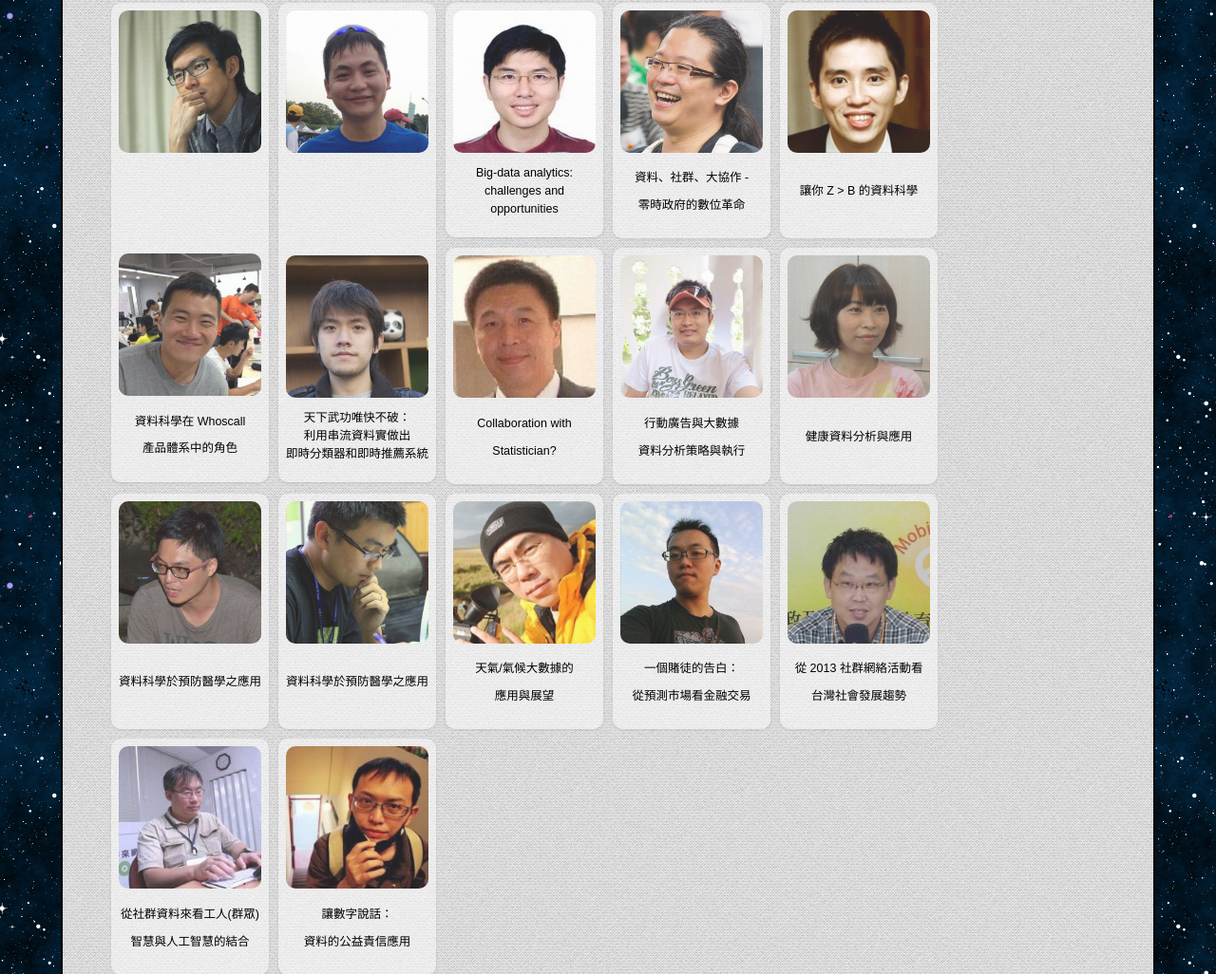
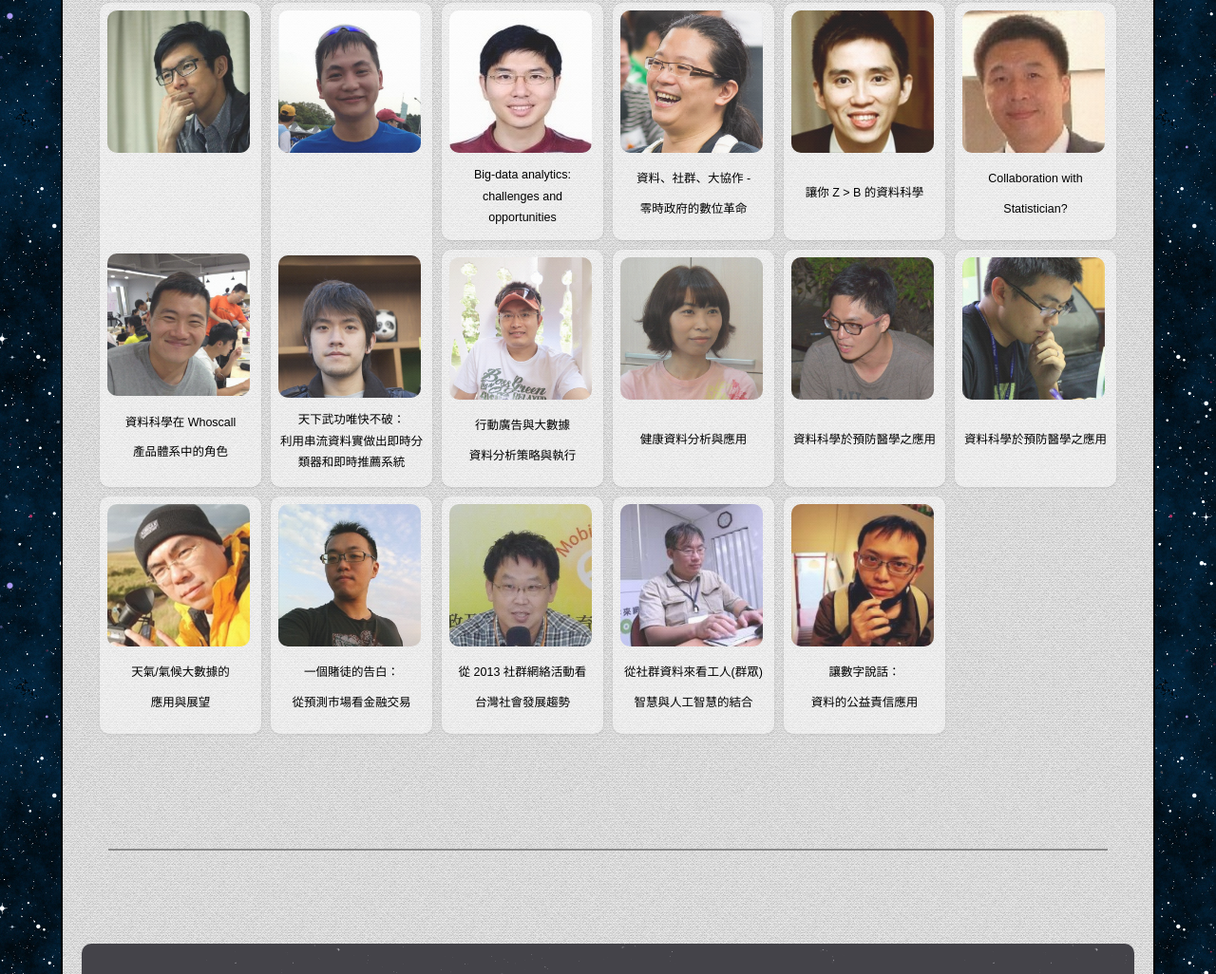
Before and after one commit to grass0916/DSC_GoogleForm_template, a plain HTML site: page index.html in a window 1280 px wide. Shown: the part 2455-3481 px from the top of the page at 95% size. Drawn offline with Linux system fonts and the light colour scheme; files that its build step writes are made by us from their sources; a script that the page names is missing; files whose address does not match are found by name; a web font is replaced by a local one.

Commit message:
version 1.2

```diff
--- a/css/DirectionAwareHoverEffect/style.css
+++ b/css/DirectionAwareHoverEffect/style.css
@@ -10,6 +10,8 @@
 	padding: 0;
 }
 .da-thumbs li {
+	width: 170px;
+	height: 250px;
 	float: left;
 	margin: 5px;
 	background: rgba(255,255,255,0.5);
@@ -17,6 +19,20 @@
 	position: relative;
 	box-shadow: 0 1px 3px rgba(0,0,0,0.1);
 	border-radius: 10px;
+}
+.da-thumbs li.couple {
+	height: 510px;
+}
+.sp_title, .sp_title2, .sp_title3 {
+	color: black;
+	font-size: 0.5em;
+	line-height: 4.9em;
+}
+.sp_title2 {
+	line-height: 2.5em;
+}
+.sp_title3 {
+	line-height: 1.8em;
 }
 .da-thumbs img {
 	width: 150px;
--- a/index.html
+++ b/index.html
@@ -154,7 +154,7 @@
                   <img src="images/speaker/10.jpg" />
                   <div class="name" title="資料科學在 Whoscall<br>產品體系中的角色"><span>郭建甫<br>&nbsp;<br>&nbsp;<br>&nbsp;<br>&nbsp;高義銘</span></div>
                   <div><img class="splike" src="images/nonlike.png" /></div>
-                  <p class="sp_title" style="color:black; font-size:0.5em; line-height:2.3em;">資料科學在 Whoscall<br>產品體系中的角色</p>
+                  <p class="sp_title2">資料科學在 Whoscall<br>產品體系中的角色</p>
                 </li>
                 <li class="couple" num="2" onclick="SpeakerMarked(2, 14)">
                   <img src="images/speaker/15.jpg" />
@@ -162,85 +162,85 @@
                   <img src="images/speaker/16.jpg" />
                   <div class="name" title="天下武功唯快不破：利用串流資料實做出即時分類器和即時推薦系統"><span>黃孝文<br>&nbsp;<br>&nbsp;<br>&nbsp;<br>&nbsp;林于聖</span></div>
                   <div><img class="splike" src="images/nonlike.png" /></div>
-                  <p class="sp_title" style="color:black; font-size:0.5em; line-height:1.5em;">天下武功唯快不破：<br>利用串流資料實做出<br>即時分類器和即時推薦系統</p>
+                  <p class="sp_title3">天下武功唯快不破：<br>利用串流資料實做出即時分類器和即時推薦系統</p>
                 </li>
                 <li class="male" num="3" onclick="SpeakerMarked(3, 1)">
                   <img src="images/speaker/01.jpg" />
                   <div class="name" title="Big-data analytics: challenges<br>and opportunities"><span>林智仁</span></div>
                   <div><img class="splike" src="images/nonlike.png" /></div>
-                  <p class="sp_title" style="color:black; font-size:0.5em; line-height:1.5em;">Big-data analytics:<br>challenges and<br>opportunities</p>
+                  <p class="sp_title3">Big-data analytics: challenges and opportunities</p>
                 </li>
                 <li class="male" num="4" onclick="SpeakerMarked(4, 2)">
                   <img src="images/speaker/02.jpg" />
                   <div class="name" title="資料、社群、大協作 -<br>零時政府的數位革命"><span>高嘉良</span></div>
                   <div><img class="splike" src="images/nonlike.png" /></div>
-                  <p class="sp_title" style="color:black; font-size:0.5em; line-height:2.3em;">資料、社群、大協作 -<br>零時政府的數位革命</p>
+                  <p class="sp_title2">資料、社群、大協作 -<br>零時政府的數位革命</p>
                 </li>
                 <li class="male" num="5" onclick="SpeakerMarked(5, 3)">
                   <img src="images/speaker/03.jpg" />
                   <div class="name" title="讓你 Z > B 的資料科學"><span>劉嘉凱</span></div>
                   <div><img class="splike" src="images/nonlike.png" /></div>
-                  <p class="sp_title" style="color:black; font-size:0.5em; line-height:4.6em;">讓你 Z > B 的資料科學</p>
+                  <p class="sp_title">讓你 Z > B 的資料科學</p>
                 </li>
                 <li class="male" num="6" onclick="SpeakerMarked(6, 4)">
                   <img src="images/speaker/04.jpg" />
                   <div class="name" title="Collaboration with Statistician?"><span>陳君厚</span></div>
                   <div><img class="splike" src="images/nonlike.png" /></div>
-                  <p class="sp_title" style="color:black; font-size:0.5em; line-height:2.3em;">Collaboration with<br>Statistician?</p>
+                  <p class="sp_title2">Collaboration with<br>Statistician?</p>
                 </li>
                 <li class="male" num="7" onclick="SpeakerMarked(7, 5)">
                   <img src="images/speaker/05.jpg" />
                   <div class="name" title="行動廣告與大數據<br>資料分析策略與執行"><span>趙國仁</span></div>
                   <div><img class="splike" src="images/nonlike.png" /></div>
-                  <p class="sp_title" style="color:black; font-size:0.5em; line-height:2.3em;">行動廣告與大數據<br>資料分析策略與執行</p>
+                  <p class="sp_title2">行動廣告與大數據<br>資料分析策略與執行</p>
                 </li>
                 <li class="female" num="8" onclick="SpeakerMarked(8, 6)">
                   <img src="images/speaker/06.jpg" />
                   <div class="name" title="健康資料分析與應用"><span>潘美連</span></div>
                   <div><img class="splike" src="images/nonlike.png" /></div>
-                  <p class="sp_title" style="color:black; font-size:0.5em; line-height:4.6em;">健康資料分析與應用</p>
+                  <p class="sp_title">健康資料分析與應用</p>
                 </li>
                 <li class="male" num="9" onclick="SpeakerMarked(9, 7)">
                   <img src="images/speaker/07.jpg" />
                   <div class="name" title="資料科學於預防醫學之應用"><span>劉家宏<br></span></div>
                   <div><img class="splike" src="images/nonlike.png" /></div>
-                  <p class="sp_title" style="color:black; font-size:0.5em; line-height:4.6em;">資料科學於預防醫學之應用</p>
+                  <p class="sp_title">資料科學於預防醫學之應用</p>
                 </li>
                 <li class="male" num="10" onclick="SpeakerMarked(10, 8)">
                   <img src="images/speaker/08.jpg" />
                   <div class="name" title="野生動物喜歡住哪裡？<br>探討野生動物與棲地關係"><span>林大利</span></div>
                   <div><img class="splike" src="images/nonlike.png" /></div>
-                  <p class="sp_title" style="color:black; font-size:0.5em; line-height:4.6em;">資料科學於預防醫學之應用</p>
+                  <p class="sp_title">資料科學於預防醫學之應用</p>
                 </li>
                 <li class="male" num="11" onclick="SpeakerMarked(11, 10)">
                   <img src="images/speaker/11.jpg" />
                   <div class="name" title="天氣/氣候大數據的<br>應用與展望"><span>彭啟明</span></div>
                   <div><img class="splike" src="images/nonlike.png" /></div>
-                  <p class="sp_title" style="color:black; font-size:0.5em; line-height:2.3em;">天氣/氣候大數據的<br>應用與展望</p>
+                  <p class="sp_title2">天氣/氣候大數據的<br>應用與展望</p>
                 </li>
                 <li class="male" num="12" onclick="SpeakerMarked(12, 11)">
                   <img src="images/speaker/12.jpg" />
                   <div class="name" title="一個賭徒的告白：<br>從預測市場看金融交易"><span>吳牧恩</span></div>
                   <div><img class="splike" src="images/nonlike.png" /></div>
-                  <p class="sp_title" style="color:black; font-size:0.5em; line-height:2.3em;">一個賭徒的告白：<br>從預測市場看金融交易</p>
+                  <p class="sp_title2">一個賭徒的告白：<br>從預測市場看金融交易</p>
                 </li>
                 <li class="male" num="13" onclick="SpeakerMarked(13, 12)">
                   <img src="images/speaker/13.jpg" />
                   <div class="name" title="從 2013 社群網絡活動看<br>台灣社會發展趨勢"><span>呂俊宏</span></div>
                   <div><img class="splike" src="images/nonlike.png" /></div>
-                  <p class="sp_title" style="color:black; font-size:0.5em; line-height:2.3em;">從 2013 社群網絡活動看<br>台灣社會發展趨勢</p>
+                  <p class="sp_title2">從 2013 社群網絡活動看<br>台灣社會發展趨勢</p>
                 </li>
                 <li class="male" num="14" onclick="SpeakerMarked(14, 13)">
                   <img src="images/speaker/14.jpg" />
                   <div class="name" title="從社群資料來看工人(群眾)智慧<br>與人工智慧的結合"><span>洪進吉</span></div>
                   <div><img class="splike" src="images/nonlike.png" /></div>
-                  <p class="sp_title" style="color:black; font-size:0.5em; line-height:2.3em;">從社群資料來看工人(群眾)<br>智慧與人工智慧的結合</p>
+                  <p class="sp_title2">從社群資料來看工人(群眾)<br>智慧與人工智慧的結合</p>
                 </li>
                 <li class="male" num="15" onclick="SpeakerMarked(15, 15)">
                   <img src="images/speaker/17.jpg" />
                   <div class="name" title="讓數字說話：<br>資料的公益責信應用"><span>余孟勲</span></div>
                   <div><img class="splike" src="images/nonlike.png" /></div>
-                  <p class="sp_title" style="color:black; font-size:0.5em; line-height:2.3em;">讓數字說話：<br>資料的公益責信應用</p>
+                  <p class="sp_title2">讓數字說話：<br>資料的公益責信應用</p>
                 </li>
               </ul>
               <div class="speaker_title">
@@ -252,7 +252,7 @@
               function SpeakerMarked(nth, index) {
                 var smile = $('#da-thumbs li:nth-child(' + nth + ') .splike');
                 var background = $('#da-thumbs li:nth-child(' + nth + ')');
-                var title = $('#da-thumbs li:nth-child(' + nth + ') .sp_title');
+                var title = $('#da-thumbs li:nth-child(' + nth + ') .sp_title, #da-thumbs li:nth-child(' + nth + ') .sp_title2, #da-thumbs li:nth-child(' + nth + ') .sp_title3');
                 // If no-smile, turn smile ; if smile, turn no-smile.
                 if (smile.attr('src') == "images/like.png") {
                   smile.attr('src', "images/nonlike.png");
```
